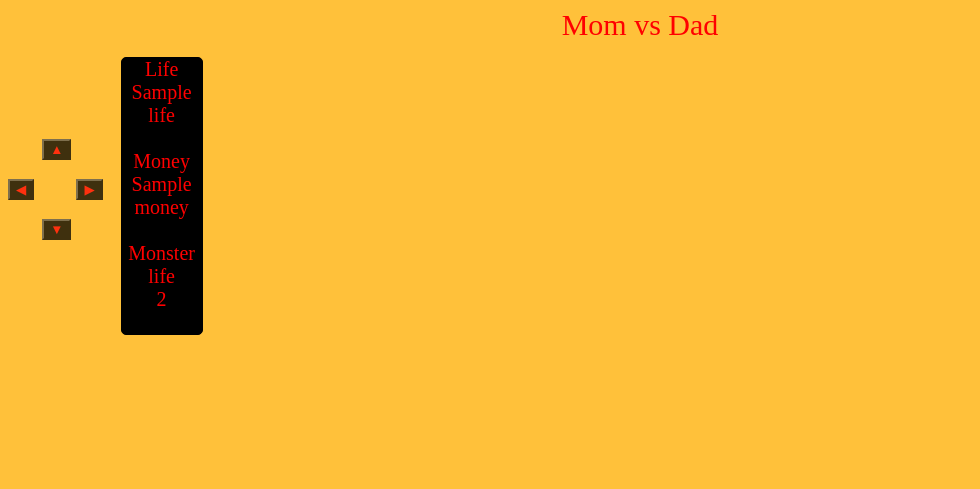
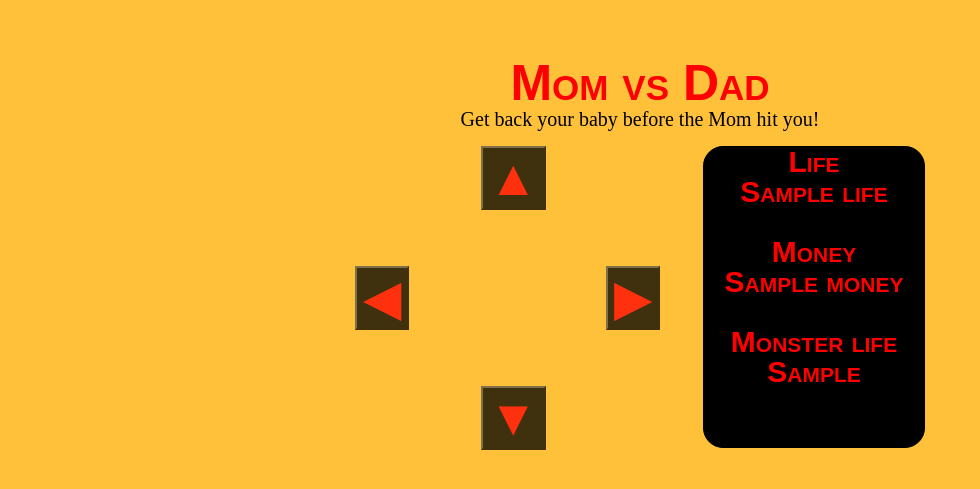
Before and after one commit to ue22-p20-eval/projet-web-intro-et-network-intro-best-rogue, a Flask app: template templates/index.html in a window 1280 px wide. Shown: the top 489 px of the page, without its empty margins (0-980 px from the left). Run offline with Flask 2, Linux system fonts and the light colour scheme; the template is opened without the code that fills it: most values are stand-ins (such as "Sample title", 1, 10 or a date in 2020); parts of the project's set-up code (start-up, migrations or seed data) failed here and were passed over; some libraries are stand-ins or nearby versions.

Commit message:
changements graphiques

```diff
--- a/game_backend/monsters.py
+++ b/game_backend/monsters.py
@@ -70,8 +70,8 @@ class Monster:
                         map[self._y][self._x] = self._symbol
                         data = [{"i": f"{self._y}", "j":f"{self._x}", "content":self._symbol}, {"i": f"{new_y}", "j":f"{new_x}", "content":chr(0x1F471)}, [0,0], self._life]
                     else :
+                        data = [{"i": f"{self._y}", "j":f"{self._x}", "content":chr(0x2B1C)}, {"i": f"{new_y}", "j":f"{new_x}", "content":chr(0x1F471)}, [None,None],0]
                         self.die(map)
-                        data = [{"i": f"{self._y}", "j":f"{self._x}", "content":chr(0x2B1C)}, {"i": f"{new_y}", "j":f"{new_x}", "content":chr(0x1F471)}, [None,None],self._life]
                 else:
                     #player.game_over()
                     ret = False
--- a/static/css/main.css
+++ b/static/css/main.css
@@ -3,9 +3,9 @@ body{
 }
 
 .title{
-    font-family: serif;
+    font: small-caps bold 24px/1 sans-serif;
     color:rgb(255, 0, 0);
-    font-size: 30px;
+    font-size: 50px;
     text-align: center;
 }
 
@@ -17,33 +17,47 @@ body{
 }
 
 .flexbox{
-    display: flex;
-    flex-direction: row;
     align-items: center;
+    margin-left: auto;
+    margin-right: auto;
 }
 
 .thekeypad{
+    margin: 15px;
     display: grid;
     grid-template-columns: repeat(3, 1fr);
-    grid-auto-rows: 35px;
-    grid-gap: 5px;
-    max-width:120px;
+    grid-auto-rows: 60px;
+    grid-gap: 60px;
 }
 
 .keypad_btn{
     background-color: black;
     opacity: 0.75;
     color: rgb(255, 0, 0);
+    font-size: 50px;
 }
 
 .parameters{
+    font: small-caps bold 24px/1 sans-serif;
     border: 1px solid rgb(0, 0, 0);
-    border-radius: 5px;
+    border-radius: 20px;
     margin: 15px;
     background-color: rgb(0, 0, 0);
-    width: 80px;
-    height: fit-content;
+    width: 220px;
+    height: 300px;
     text-align: center;
-    font-size: 20px;
+    font-size: 30px;
     color:rgb(255, 0, 0);
 }
+
+.tools{
+    width:600px;
+    justify-self: center;
+    margin-left: auto;
+    margin-right: auto;
+    display: flex;
+    flex-direction: row;
+    justify-items: center;
+    justify-content: space-between;
+    align-items: flex-start;
+}
--- a/templates/index.html
+++ b/templates/index.html
@@ -5,9 +5,24 @@
         <script type="text/javascript" src={{ url_for("static", filename="js/main.js") }}></script>
     </head>
     <body>
-        <div class="title"> Mom vs Dad </div>
+        <div class="title"> <br> Mom vs Dad </br> </div>
+        <div class="consignes"> Get back your baby before the Mom hit you!</div>
 
         <div class="flexbox">
+            <div id="console" style="font-family:monospace;">
+                {% for i in range(n_row) %}
+                <div style="height:18px">
+                    {% for j in range(n_col) %}
+                    <span id="{{ 'cell {}-{}'.format(i,j) }}"> {{ mapdata[i][j] }} </span>
+                    {% endfor %}
+                </div>
+                {% endfor %}
+            </div>
+        </div>
+
+        <div class="consignes"> </div>
+
+        <div class ="tools">
             <div class="thekeypad">
                 <div class="key"></div>
                 <div class="key"><input id="go_n" class="keypad_btn" type="button" value="&#9650"></div>
@@ -19,17 +34,6 @@
                 <div class="key"><input id="go_s" class="keypad_btn" type="button" value="&#9660"></div>
                 <div class="key"></div>
             </div>
-
-            <div id="console" style="font-family:monospace;">
-                {% for i in range(n_row) %}
-                <div style="height:18px">
-                    {% for j in range(n_col) %}
-                    <span id="{{ 'cell {}-{}'.format(i,j) }}"> {{ mapdata[i][j] }} </span>
-                    {% endfor %}
-                </div>
-                {% endfor %}
-            </div>
-
             <div class="parameters">
                 Life
                 <div id = "life">
@@ -43,11 +47,10 @@
                 <br>
                 Monster life
                 <div id ="monster_life">
-                    2
-               </div>
-               <br>
+                    {{ monster_life}}
+                </div>
+
             </div>
-
         </div>
         <div id="game_over">
             <p></p>
```
